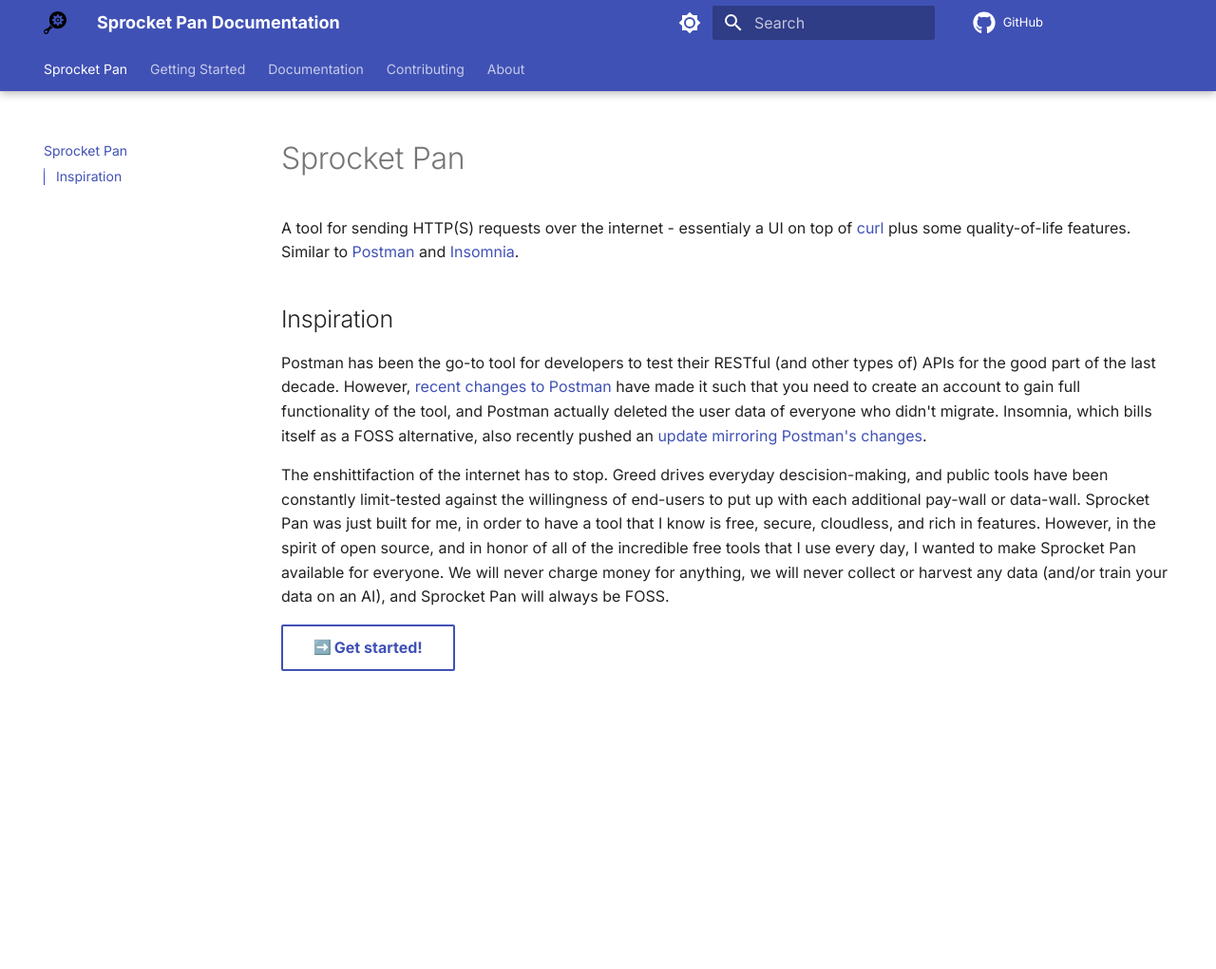
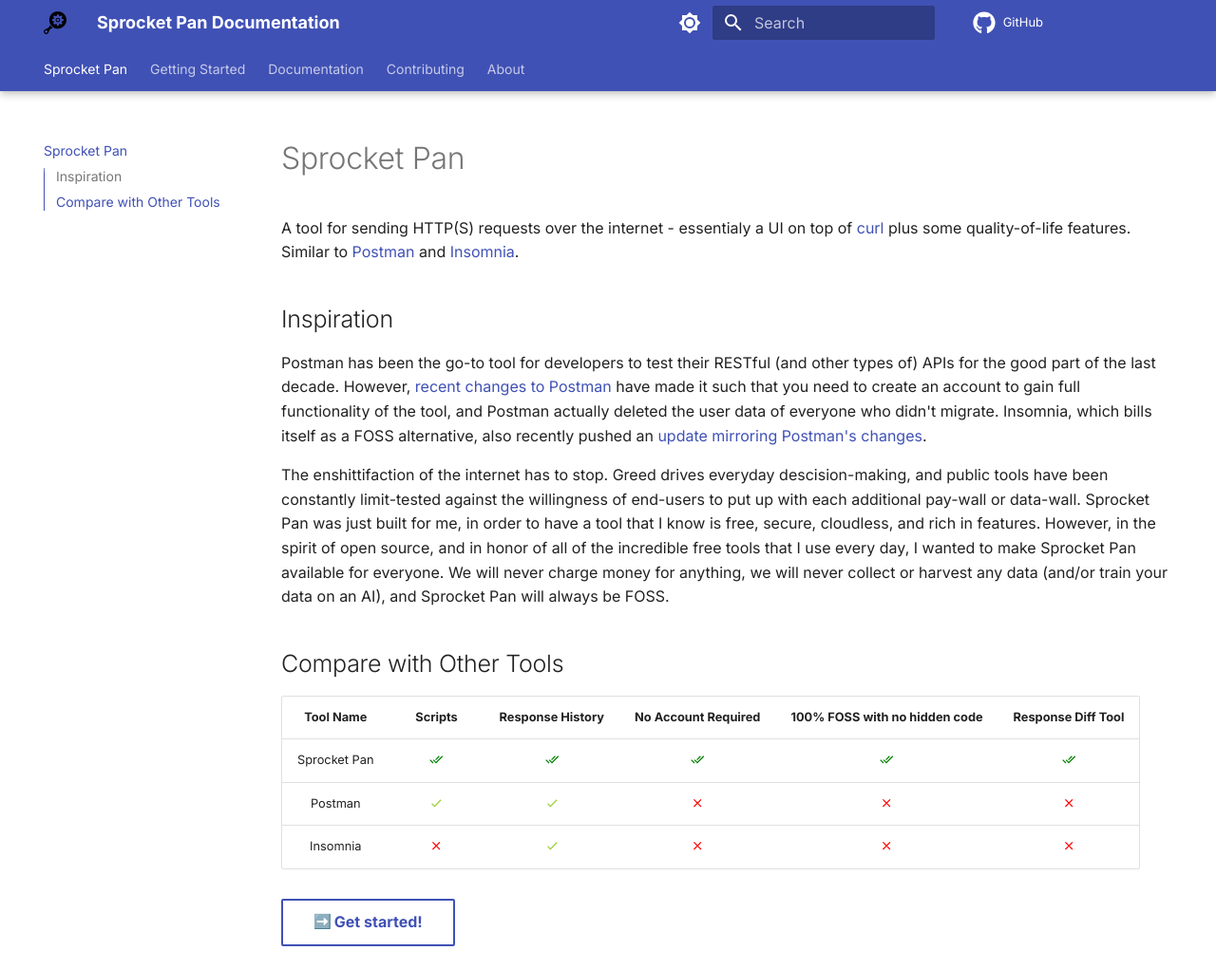
Before and after one commit to itaifish/sprocket-docs, an MkDocs documentation site: the page built from docs/index.md, in a window 1280 px wide and 1021 px high. Shown: the whole window at 95% size. Built offline with MkDocs 1.6.1 and Material for MkDocs 9.7.7, drawn with Linux system fonts in a browser that asks for light colours; emoji names are drawn with the system emoji font; comment, search, counter and statistics services are not loaded; the version menu is left out.

Commit message:
ugly-ass table

```diff
--- a/docs/index.md
+++ b/docs/index.md
@@ -6,6 +6,15 @@
 
 Postman has been the go-to tool for developers to test their RESTful (and other types of) APIs for the good part of the last decade. However, [recent changes to Postman](https://github.com/postmanlabs/postman-app-support/issues/12114) have made it such that you need to create an account to gain full functionality of the tool, and Postman actually deleted the user data of everyone who didn't migrate. Insomnia, which bills itself as a FOSS alternative, also recently pushed an [update mirroring Postman's changes](https://github.com/Kong/insomnia/issues/6577#issuecomment-1738131554).
 
-The enshittifaction of the internet has to stop. Greed drives everyday descision-making, and public tools have been constantly limit-tested against the willingness of end-users to put up with each additional pay-wall or data-wall. Sprocket Pan was just built for me, in order to have a tool that I know is free, secure, cloudless, and rich in features. However, in the spirit of open source, and in honor of all of the incredible free tools that I use every day, I wanted to make Sprocket Pan available for everyone. We will never charge money for anything, we will never collect or harvest any data (and/or train your data on an AI), and Sprocket Pan will always be FOSS.
+The enshittifaction of the internet has to stop. Greed drives everyday descision-making, and public tools have been constantly limit-tested against the willingness of end-users to put up with each additional pay-wall or data-wall. Sprocket Pan was just built for me, in order to have a tool that I know is free, secure, cloudless, and rich in features. However, in the spirit of open source, and in honor of all of the incredible free tools that I use every day, I wanted to make Sprocket Pan available for everyone. We will never charge money for anything, we will never
+collect or harvest any data (and/or train your data on an AI), and Sprocket Pan will always be FOSS.
+
+## Compare with Other Tools
+
+| Tool Name     | Scripts               | Response History     | No Account Required  | 100% FOSS with no hidden code | Response Diff Tool   |
+| :-----------: | :-------------------: | :------------------: | :------------------: | :------------------:          | :------------------: |
+| Sprocket Pan  | :material-check-all:{.check}  | :material-check-all:{.check} | :material-check-all:{.check} | :material-check-all:{.check}          | :material-check-all:{.check} |
+| Postman       | :material-check:{.kinda}      | :material-check:{.kinda}     | :material-close:{.x}     | :material-close:{.x}              | :material-close:{.x}  |
+| Insomnia      | :material-close:{.x}      | :material-check:{.kinda}     | :material-close:{.x}     | :material-close:{.x}              | :material-close:{.x}  |
 
 [:arrow_right: Get started!](getting-started/download){ .md-button }
--- /dev/null
+++ b/docs/stylesheets/colors.css
@@ -0,0 +1,11 @@
+.check {
+	color:green;
+}
+
+.kinda {
+	color:yellowgreen;
+}
+
+.x {
+	color:red;
+}
--- a/mkdocs.yml
+++ b/mkdocs.yml
@@ -50,7 +50,8 @@
         - toc.integrate
         - navigation.top
         - offline
-
+extra_css:
+    - stylesheets/colors.css
 extra:
     version:
         provider: mike
```
